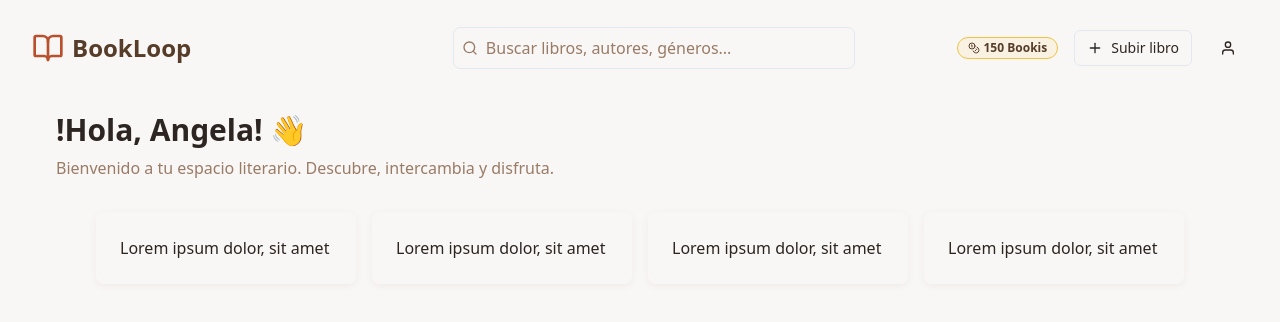
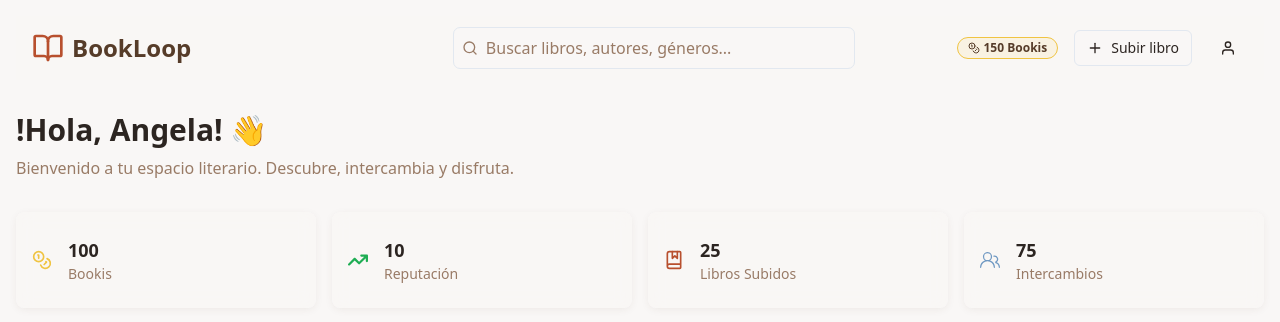
Before and after one commit to Angela-GM/bookloop-frontend, a Next.js app: page /dashboard in a window 1280 px wide. Shown: the top 322 px of the page. Built offline with nearby package versions, Linux system fonts and the light colour scheme.

Commit message:
Refactor dashboard layout and enhance metrics display with new icons and data structure

```diff
--- a/src/app/(intra)/dashboard/page.tsx
+++ b/src/app/(intra)/dashboard/page.tsx
@@ -4,7 +4,7 @@ import { SectionContainer } from "../../../components/atoms/section-container";
 export default function DashboardPage() {
   return (
     <section>
-      <SectionContainer classProps="pt-8">
+      <SectionContainer classProps="pt-8 mx-0">
         <h2 className="text-3xl font-bold text-foreground mb-2">
           !Hola, Angela! 👋
         </h2>
--- a/src/app/globals.css
+++ b/src/app/globals.css
@@ -49,10 +49,13 @@
   --color-book-page: hsl(var(--book-page));
   --color-coin: hsl(var(--coin));
   --color-coin-foreground: hsl(var(--coin-foreground));
+  --color-arrow: hsl(var(--arrow));
+  --color-people: hsl(var(--people));
 
   /* Mapeo de fuentes */
   --font-sans: var(--font-geist-sans);
   --font-mono: var(--font-geist-mono);
+
 }
 
 /*
@@ -92,6 +95,8 @@
   --input: 214.3 31.8% 91.4%;        /* #e2e8f0 - Gris claro */
   --ring: 222.2 84% 4.9%;            /* #0f172a - Azul muy oscuro */
   --radius: 0.5rem;
+  --arrow: 142 70% 40%;           /* #4ade80 - Verde brillante */
+  --people: 210 40% 60%;           /* #4ade80 - azul */
 }
 
 /*
@@ -115,12 +120,16 @@
   --muted: 217.2 32.6% 17.5%;           /* #334155 - Azul grisáceo */
   --muted-foreground: 215 20.2% 65.1%;  /* #94a3b8 - Gris azulado */
   --accent: 217.2 32.6% 17.5%;          /* #334155 - Azul grisáceo */
+  --accent-dark: 210 40% 20%;        /* #1e293b - Azul oscuro */
   --accent-foreground: 210 40% 98%;     /* #f8fafc - Blanco azulado */
   --destructive: 0 62.8% 30.6%;         /* #991b1b - Rojo oscuro */
   --destructive-foreground: 210 40% 98%;/* #f8fafc - Blanco azulado */
   --border: 217.2 32.6% 17.5%;          /* #334155 - Azul grisáceo */
   --input: 217.2 32.6% 17.5%;           /* #334155 - Azul grisáceo */
   --ring: 212.7 26.8% 83.9%;            /* #cbd5e1 - Gris claro azulado */
+  --coin: 45 85% 60%;               /* #f2c649 - Dorado brillante */
+  --arrow: 142 70% 40%;           /* #4ade80 - Verde brillante */
+  --book: 25 60% 70%;               /* #d6a95c - Marrón claro */
 }
 
 /*
--- a/src/components/atoms/card-section.tsx
+++ b/src/components/atoms/card-section.tsx
@@ -2,10 +2,11 @@
 
 interface CardSectionProps {
   children: React.ReactNode;
+  classProps?: string;
 }
-export const CardSection = ({ children }: CardSectionProps) => {
+export const CardSection = ({ children, classProps }: CardSectionProps) => {
   return (
-    <section className="rounded-lg text-card-foreground shadow-sm p-6 bg-background/90 backdrop-blur border-0 shadow-card">
+    <section className={`rounded-lg text-card-foreground shadow-sm py-6 bg-background/90 backdrop-blur border-0 shadow-card ${classProps}`}>
       {children}
     </section>
   );
--- a/src/components/atoms/section-container.tsx
+++ b/src/components/atoms/section-container.tsx
@@ -5,7 +5,7 @@ interface containerProps {
 
 export const SectionContainer = ({ children, classProps }: containerProps) => {
   return (
-    <section className={`${classProps && classProps} container mx-auto px-4 sm:px-10`}>
+    <section className={`${classProps && classProps} container mx-auto `}>
       {children}
     </section>
   );
--- a/src/components/organisms/metrics.tsx
+++ b/src/components/organisms/metrics.tsx
@@ -1,16 +1,48 @@
 "use client";
 
+import { LuBookMarked, LuCoins } from "react-icons/lu";
 import { CardSection } from "../atoms/card-section";
 import { SectionContainer } from "../atoms/section-container";
+import { FaArrowTrendUp } from "react-icons/fa6";
+import { GoPeople } from "react-icons/go";
+
+const metricsData = [
+  {
+    icon: <LuCoins className="text-coin" />,
+    title: "Bookis",
+    value: 100,
+  },
+  {
+    icon: <FaArrowTrendUp className="text-arrow" />,
+    title: "Reputación",
+    value: 10,
+  },
+  {
+    icon: <LuBookMarked className="text-book-spine"/>,
+    title: "Libros Subidos",
+    value: 25,
+  },
+  {
+    icon: <GoPeople className="text-people" />,
+    title: "Intercambios",
+    value: 75,
+  },
+];
+
 
 export const Metrics = () => {
   return (
     <SectionContainer classProps="mt-8">
-      <section className="grid grid-cols-4 gap-4">
-        <CardSection>Lorem ipsum dolor, sit amet</CardSection>
-        <CardSection>Lorem ipsum dolor, sit amet</CardSection>
-        <CardSection>Lorem ipsum dolor, sit amet</CardSection>
-        <CardSection>Lorem ipsum dolor, sit amet</CardSection>
+      <section className="grid sm:grid-cols-2 md:grid-cols-4 gap-4">
+        {metricsData.map((metric, index) => (
+          <CardSection key={index} classProps="flex items-center gap-2 sm:gap-4 p-4 mx-0">
+            <div className="text-xl">{metric.icon}</div>
+            <div>
+              <p className="text-lg font-semibold">{metric.value}</p>
+              <p className="text-sm text-muted-foreground">{metric.title}</p>
+            </div>
+          </CardSection>
+        ))}
       </section>
     </SectionContainer>
   );
```
